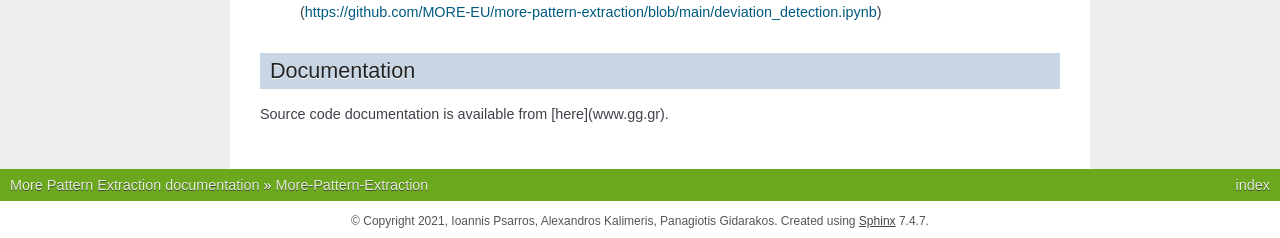
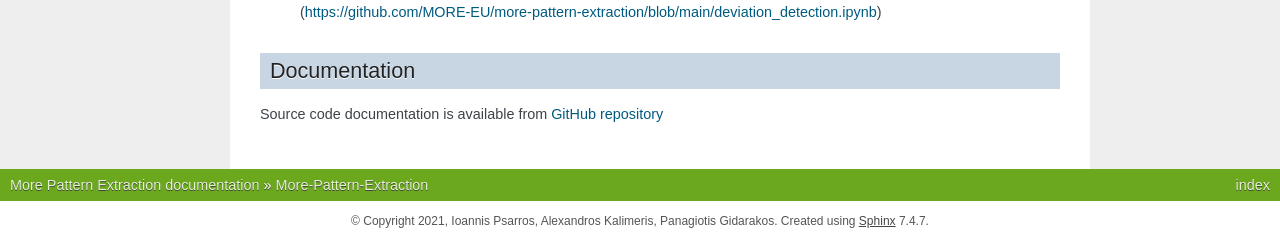
Before and after one commit to MORE-EU/more-pattern-extraction, a Sphinx documentation site: the page built from sphinx/README.rst, in a window 1280 px wide and 900 px high, scrolled down 1508 px. Shown: the part 659-897 px from the top of the window. Built offline with Sphinx 7.4.7, drawn with Linux system fonts in a browser that asks for light colours.

Commit message:
Update README.rst

```diff
--- a/sphinx/README.rst
+++ b/sphinx/README.rst
@@ -82,4 +82,4 @@ Pattern extraction tools
 
 Documentation
 =============
-Source code documentation is available from [here](www.gg.gr).
+Source code documentation is available from `GitHub repository <https://github.com/LinkGeoML/LGM-Interlinking.git>`_
```
